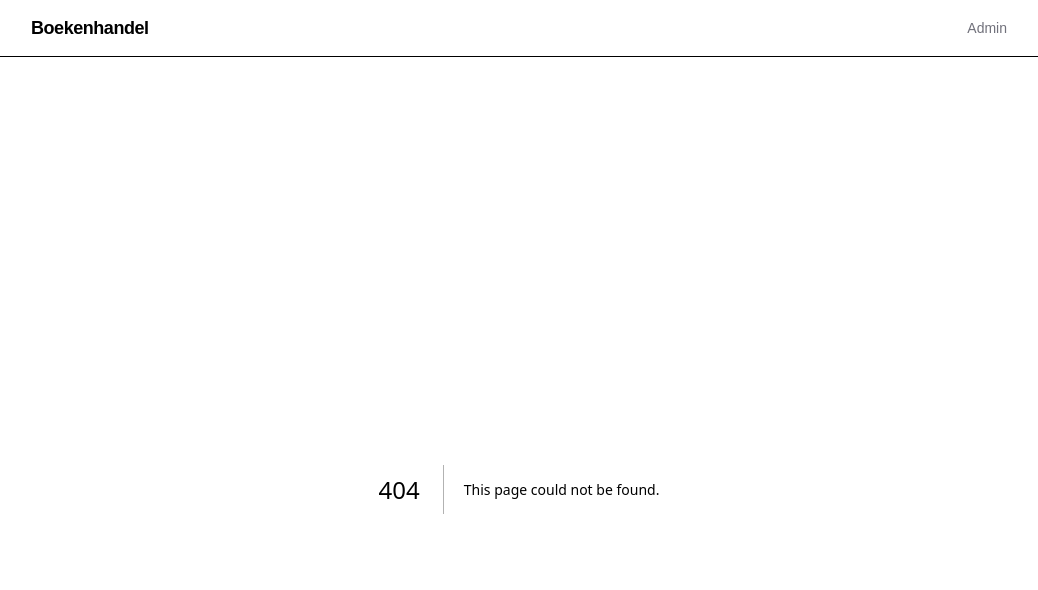
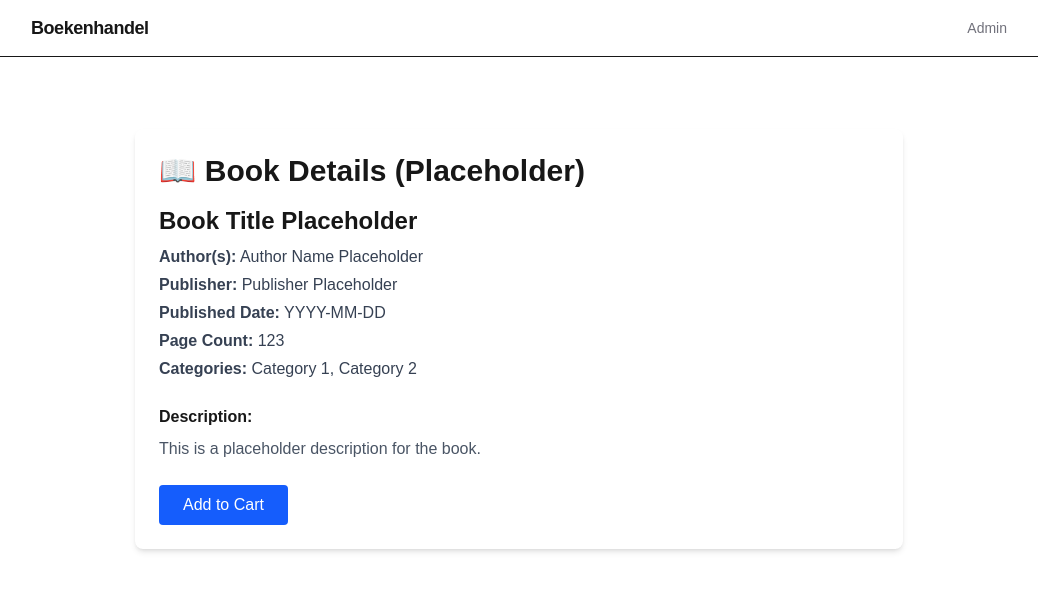
Before and after one commit to sibonjic2005/WebshopBoeken, a Next.js app: page /books/1 in a window 1280 px wide. Before the commit this address had no page. Shown: the top 590 px of the page, without its empty margins (121-1159 px from the left). Built offline with nearby package versions, Linux system fonts and the light colour scheme.

Commit message:
first commit

```diff
--- a/components/BookDetails.jsx
+++ b/app/books/[id]/page.tsx
@@ -1,5 +1,4 @@
 import React from "react";
-import '../styles/BookDetails.css'
 
 const BookDetails = () => {
   return (
--- a/pages/book/[id].jsx
+++ /dev/null
@@ -1,5 +0,0 @@
-import BookDetails from "../../components/BookDetails";
-
-export default function BookPage() {
-  return <BookDetails />;
-}
--- a/styles/BookDetails.css
+++ /dev/null
@@ -1 +0,0 @@
-@import "tailwindcss";
```
Also changed, not shown: app/books/components/bookCard.jsx (added), app/books/components/bookDetails.jsx (added), app/books/page.jsx (added).
